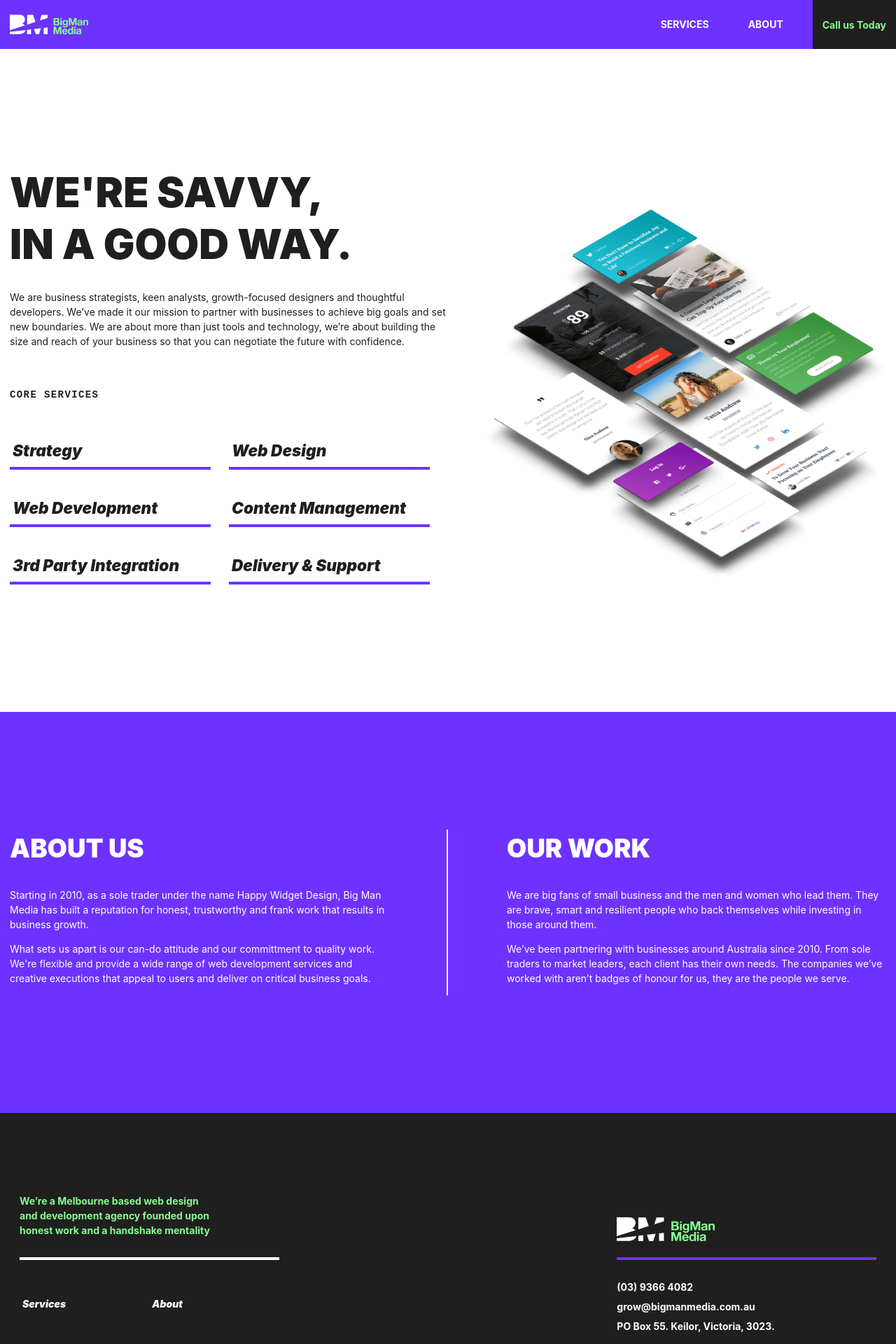
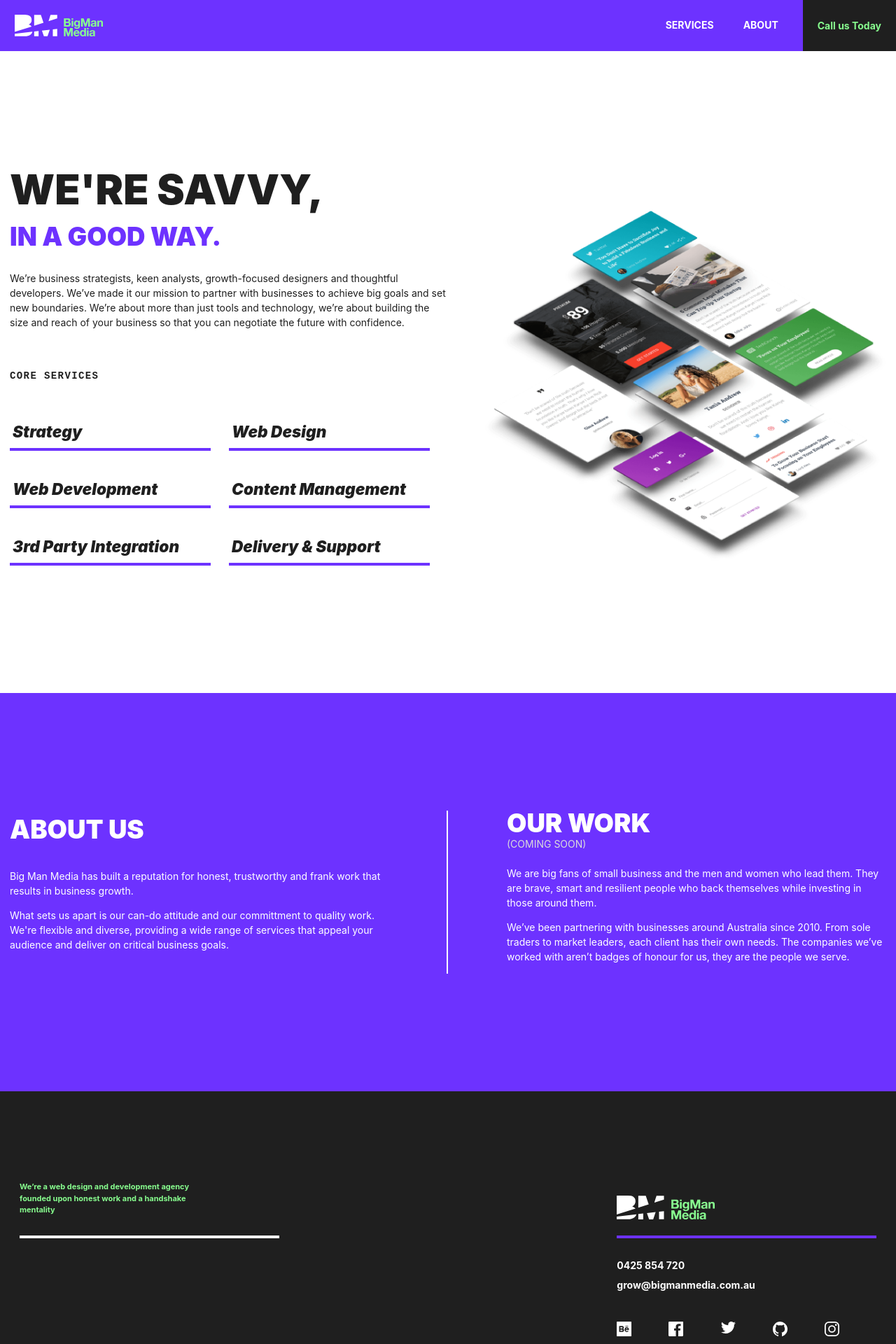
Before and after one commit to bryanjhickey/bmm-dev, a Nuxt app: page / in a window 1280 px wide. Shown: the top 1920 px of the page at 70% size. Built offline with nearby package versions, Linux system fonts and the light colour scheme; a web font is replaced by a local one.

Commit message:
mobile layout improvements - text sizes

```diff
--- a/components/Footer.vue
+++ b/components/Footer.vue
@@ -4,16 +4,16 @@
       <div class="w-full md:w-1/3 px-8 py-4">
         <div class="flex h-24 border-white border-b-4 mb-8">
           <h4
-            class="self-end w-3/4 pb-8 text-green font-bold"
-          >We’re a Melbourne based web design and development agency founded upon honest work and a handshake mentality</h4>
+            class="text-sm self-end w-3/4 pb-8 text-green font-bold"
+          >We’re a web design and development agency founded upon honest work and a handshake mentality</h4>
         </div>
-        <ul class="flex flex-wrap">
+        <!-- <ul class="flex flex-wrap">
           <li class="w-1/2 py-2 md:py-4" v-for="(footerNav, index) in footerNavs" :key="index">
             <a class="font-black italic hover:text-green" :href="footerNav.slug">
               <h4 class="anchor anchor__green anchor__no-border w-11/12">{{ footerNav.title }}</h4>
             </a>
           </li>
-        </ul>
+        </ul> -->
       </div>
 
       <div class="w-full md:w-1/3 px-8 py-4">
@@ -39,9 +39,8 @@
           />
         </div>
         <div class="mt-8">
-          <h3 class="font-bold mb-2">(03) 9366 4082</h3>
+          <h3 class="font-bold mb-2">0425 854 720</h3>
           <h3 class="font-bold mb-2">grow@bigmanmedia.com.au</h3>
-          <h3 class="font-bold mb-2">PO Box 55. Keilor, Victoria, 3023.</h3>
         </div>
         <div class="flex items-center md:items-start mt-12">
           <div class="ml-auto mr-auto md:ml-0">
@@ -80,8 +79,7 @@
         </div>
         <div class="mt-12">
           <p class="font-bold">
-            Made with
-            <span class="mx-1 leading-none">❤️</span>in Melbourne, Australia
+            Made with<span class="px-1 text-base leading-none">❤️</span>in Melbourne, Australia
           </p>
           <p class="text-sm mt-6">Copyright © 2019. All Rights Reserved.</p>
           <p class="text-sm">The Big Man Group Pty Ltd.</p>
--- a/components/PrimaryNav.vue
+++ b/components/PrimaryNav.vue
@@ -3,14 +3,14 @@
     <div class="flex flex-wrap">
       <nuxt-link to="/" class="flex items-center">
         <img
-          class="w-40 px-4 py-4"
+          class="w-24 md:w-48 p-2 md:p-6"
           src="~/assets/img/logo-colour-white.svg"
           alt="Big Man Media Logo"
         />
       </nuxt-link>
       <ul class="ml-auto mr-0 flex flex-row items-center">
-        <li v-for="(headerNav, index) in headerNavs" :key="index" class="p-8 leading-none">
-          <nuxt-link class="font-bold text-white uppercase" :to="headerNav.slug">
+        <li v-for="(headerNav, index) in headerNavs" :key="index" class="p-6 leading-none">
+          <nuxt-link class="text-sm md:text-base font-bold text-white uppercase" :to="headerNav.slug">
             <h4>{{ headerNav.title }}</h4>
           </nuxt-link>
         </li>
@@ -18,8 +18,8 @@
       <!-- <div class="flex items-center ml-auto md:hidden">
         <div class="font-bold">Menu</div>
       </div>-->
-      <div class="flex ml-4 mr-0 bg-black text-green font-bold items-center">
-        <a class="px-4" href="tel://03-9366-4082">
+      <div class="flex ml-4 mr-0 bg-black text-green font-bold text-sm md:text-base items-center">
+        <a class="p-6" href="tel://03-9366-4082">
           <span class="flex lg:hidden">Call</span>
           <span class="hidden lg:flex">Call us Today</span>
         </a>
--- a/pages/about.vue
+++ b/pages/about.vue
@@ -5,12 +5,12 @@
         <div class="flex flex-col md:flex-row md:flex-wrap">
           <div class="w-full md:w-1/2 overflow-hidden copy">
             <h2 class="text-xl uppercase font-black mb-8">About</h2>
-            <p>Big Man Media provides marketing and digital media to visionaries, helping them feel informed and experience business growth.</p>
-            <p>Starting in 2010, as a sole trader operating under the name Happy Widget Design, Big Man Media has built a reputation for honest, trustworthy and frank work that results in business growth.</p>
+            <p>Big Man Media provides marketing and digital media to visionaries, helping them stay informed and experience business growth.</p>
+            <p>Big Man Media has built a reputation for honest, trustworthy and frank work that results in business growth.</p>
             <p>Bryan Hickey, the Director of Big Man Media, knows the needs of business owners. A keen contributor to organisational growth, profitability and ethical practice, Bryan loves to see business owners gather momentum as they pursue the mission of their organisation.</p>
-            <p>Working with partners in Australia and around the world, Big Man Media delivers solutions across a range of marketing and digital design solutions. High-value returns on media campaigns for headline events, steady sales and business development plans for entrepreneurs and mission-critical web-apps are just some of the project areas we work in every day.</p>
+            <p>Working with a team of developers in Australia and abroad, Big Man Media delivers projects across a range of marketing and digital design products. High-value returns for headline events, sales growth and business development for entrepreneurs and mission-critical web-apps are just some of the project areas we work in every day.</p>
             <p>But we’re just getting started…</p>
-            <p>If you’re after an honest no-bullshit partner to work with you on your vision and deliver real growth through marketing and digital design give us a call.</p>
+            <p>If you’re after an honest no-bullshit partner to work with on your next project call us.</p>
           </div>
         </div>
       </div>
--- a/pages/index.vue
+++ b/pages/index.vue
@@ -4,9 +4,9 @@
       <div class="container">
         <div class="flex flex-col md:flex-row md:flex-wrap">
           <div class="w-full md:w-1/2 overflow-hidden">
-            <h2 class="text-2xl uppercase leading-tight font-black hover:text-purple-500 mb-8">
+            <h2 class="text-xl md:text-2xl uppercase leading-none font-black mb-8">
               We're savvy,
-              <br />in a good way.
+              <br /><span class="text-lg md:text-xl text-purple-500">in a good way.</span>
             </h2>
             <p>{{ services.description }}</p>
             <img
@@ -23,7 +23,7 @@
               >
                 <nuxt-link :to="`services/#${coreService.idSlug}`">
                   <h4
-                    class="text-lg font-black italic w-11/12 anchor anchor__purple"
+                    class="text-base md:text-lg font-black italic w-11/12 anchor anchor__purple"
                   >{{ coreService.title }}</h4>
                 </nuxt-link>
               </li>
@@ -49,17 +49,16 @@
             </nuxt-link>
             <p
               class="text-white"
-            >Starting in 2010, as a sole trader under the name Happy Widget Design, Big Man Media has built a reputation for honest, trustworthy and frank work that results in business growth.</p>
+            >Big Man Media has built a reputation for honest, trustworthy and frank work that results in business growth.</p>
             <p
               class="text-white"
-            >What sets us apart is our can-do attitude and our committment to quality work. We're flexible and provide a wide range of web development services and creative executions that appeal to users and deliver on critical business goals.</p>
+            >What sets us apart is our can-do attitude and our committment to quality work. We're flexible and diverse, providing a wide range of services that appeal your audience and deliver on critical business goals.</p>
           </div>
           <div class="w-full md:w-1/2 py-12 md:py-0 md:pl-24">
-            <nuxt-link class="text-xl uppercase font-black hover:text-purple-500" to="/work">
-              <h2 class="text-xl uppercase font-black mb-8 text-white hover:text-green">Our Work</h2>
-            </nuxt-link>
+              <h2 class="text-xl uppercase mb-0 pb-0 leading-none font-black text-white">Our Work</h2>
+              <span class="text-base uppercase text-grey pt-0 mt-0 leading-none mb-8">(coming soon)</span>
             <p
-              class="text-white"
+              class="text-white mt-6"
             >We are big fans of small business and the men and women who lead them. They are brave, smart and resilient people who back themselves while investing in those around them.</p>
             <p
               class="text-white"
@@ -107,7 +106,7 @@
       services: {
         title: 'Our Services',
         description:
-          'We are business strategists, keen analysts, growth-focused designers and thoughtful developers. We’ve made it our mission to partner with businesses to achieve big goals and set new boundaries. We are about more than just tools and technology, we’re about building the size and reach of your business so that you can negotiate the future with confidence.',
+          'We’re business strategists, keen analysts, growth-focused designers and thoughtful developers. We’ve made it our mission to partner with businesses to achieve big goals and set new boundaries. We’re about more than just tools and technology, we’re about building the size and reach of your business so that you can negotiate the future with confidence.',
         image: {
           src: require('~/assets/img/services-mobile-screens.png'),
           alt: 'Mobile Prototype Mock Designs'
--- a/pages/services.vue
+++ b/pages/services.vue
@@ -5,13 +5,14 @@
         <div class="flex flex-col md:flex-row md:flex-wrap">
           <div class="w-full md:w-1/2 overflow-hidden">
             <h2 class="text-xl uppercase font-black mb-8">{{ services.title }}</h2>
-            <p>{{ services.description }}</p>
+            <p v-if="services.description">{{ services.description }}</p>
             <img
+            v-if="services.image.src"
               class="w-11/12 mr-auto ml-auto my-8 md:hidden"
               :src="services.image.src"
               :alt="services.image.alt"
             />
-            <h3 class="font-mono tracking-widest font-bold uppercase mt-16 mb-8">Core Services</h3>
+            <!-- <h3 class="font-mono tracking-widest text-xl font-bold uppercase mt-16 mb-8">Core Services</h3> -->
             <ul class="flex flex-wrap">
               <li
                 class="w-full md:w-1/2 py-2 md:py-4"
@@ -20,8 +21,8 @@
               >
                 <a :href="`#${coreService.idSlug}`">
                   <h4
-                    class="text-lg font-black italic w-11/12 anchor anchor__purple-500"
-                  >{{ coreService.title }}</h4>
+                    class="text-base font-black italic w-11/12 anchor anchor__purple-500"
+                  >&rarr; {{ coreService.title }}</h4>
                 </a>
               </li>
             </ul>
@@ -114,10 +115,10 @@
       services: {
         title: 'Our Services',
         description:
-          'We are business strategists, keen analysts, growth-focused designers and thoughtful developers. We’ve made it our mission to partner with businesses to achieve big goals and set new boundaries. We are about more than just tools and technology, we’re about building the size and reach of your business so that you can negotiate the future with confidence.',
+          '',
         image: {
-          src: require('~/assets/img/services-mobile-screens.png'),
-          alt: 'Mobile Prototype Mock Designs'
+          src: '',
+          alt: ''
         },
         coreServices: [
           {
```
Also changed, not shown: jsconfig.json (added, +12 -0 lines), assets/css/tailwind.css.
